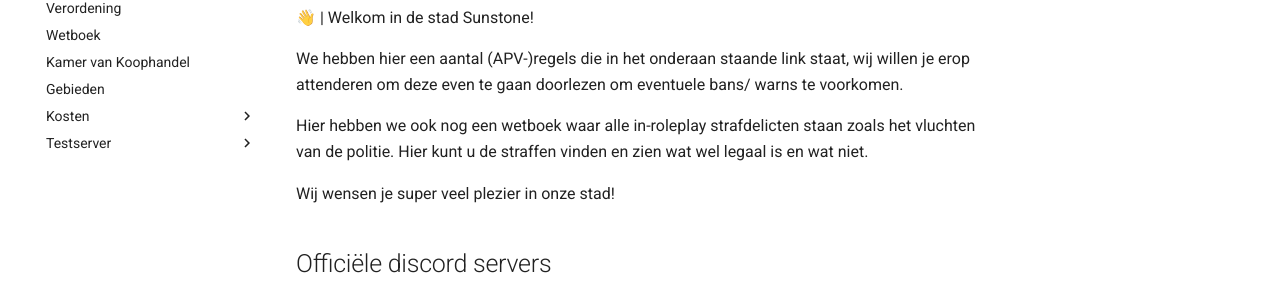
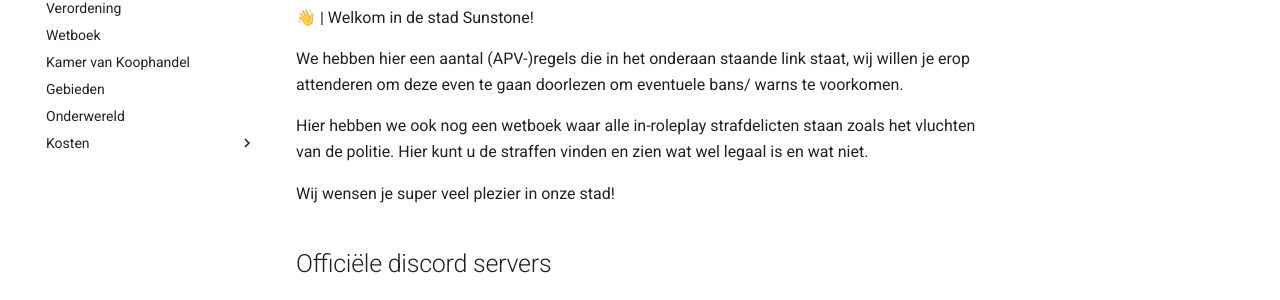
Before and after one commit to mickjoel/wetboek.sunstone, an MkDocs documentation site: the page built from docs/index.md, in a window 1280 px wide. Shown: the part 175-475 px from the top of the page. Built offline with MkDocs 1.6.1 and Material for MkDocs 9.7.7, drawn with Linux system fonts in a browser that asks for light colours.

Commit message:
Update mkdocs.yml

```diff
--- a/mkdocs.yml
+++ b/mkdocs.yml
@@ -13,12 +13,10 @@ nav:
   - Wetboek: wetboek.md
   - Kamer van Koophandel: bedrijven.md
   - Gebieden: risico-gebieden.md
+  - Onderwereld: onderwereld.md
   - Kosten:
     - Advocatuur: kosten/advocaat.md
     - Ambulance: kosten/ambulance.md
     - ANWB: kosten/anwb.md
     - Politie: kosten/politie.md
     - Impound: kosten/inbeslagname.md
-
-  - Testserver:
-    - Algemene Plaatselijke Verordening: testserver/apv2.md
```
